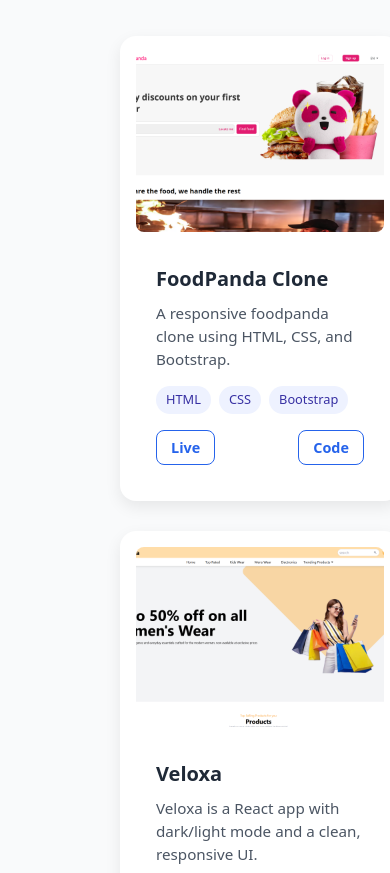
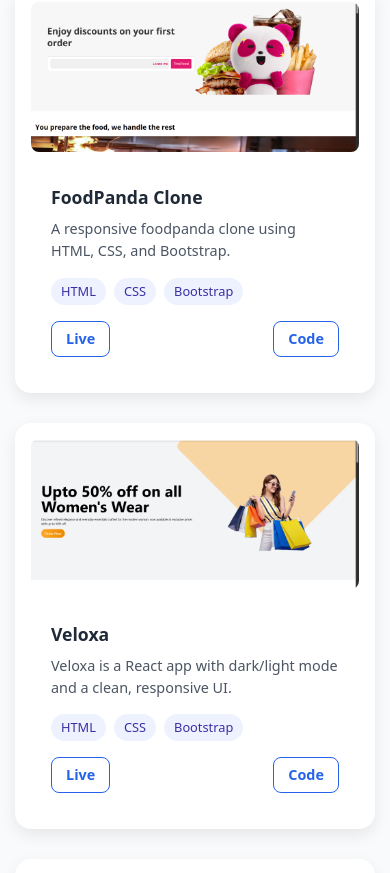
Before and after one commit to AimanVoid/Webgenix-webiste, a React (Vite) app: page / in a window 390 px wide. Shown: the part 3845-4718 px from the top of the page. Built offline with nearby package versions, Linux system fonts and the light colour scheme.

Commit message:
responsiveness updated

```diff
--- a/src/App.css
+++ b/src/App.css
@@ -110,3 +110,32 @@
   font-weight: 600;
   border-radius: 8px;
 }
+
+/* Mobile Responsive Fix */
+@media (max-width: 768px) {
+  .projects-section {
+    padding: 40px 20px; /* kam padding on small screens */
+  }
+
+  .project-img {
+    height: 150px; /* thoda chhota image taa ke adjust ho jaye */
+  }
+
+  .project-title {
+    font-size: 1.1rem;
+  }
+
+  .project-description {
+    font-size: 0.9rem;
+  }
+}
+
+@media (max-width: 480px) {
+  .projects-section {
+    padding: 30px 15px;
+  }
+
+  .projects-container {
+    grid-template-columns: 1fr; /* ek card per row on very small screens */
+  }
+}
```
